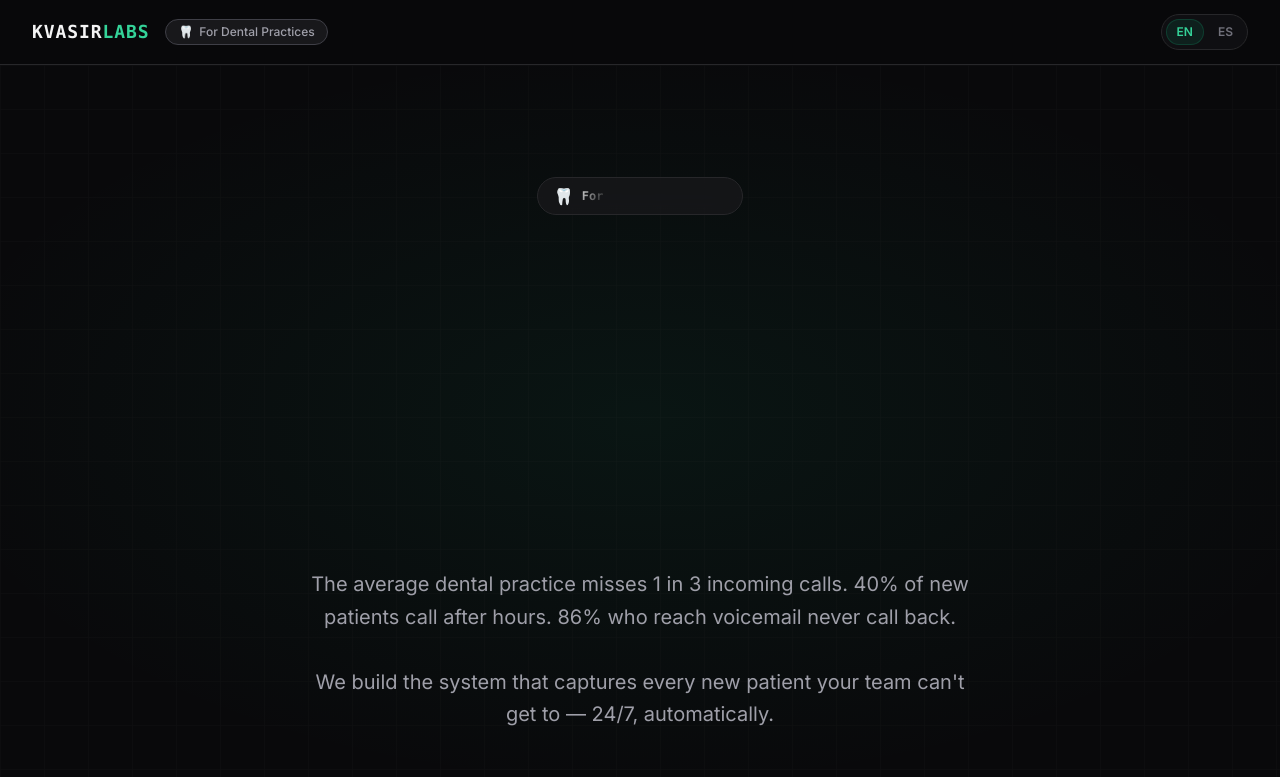
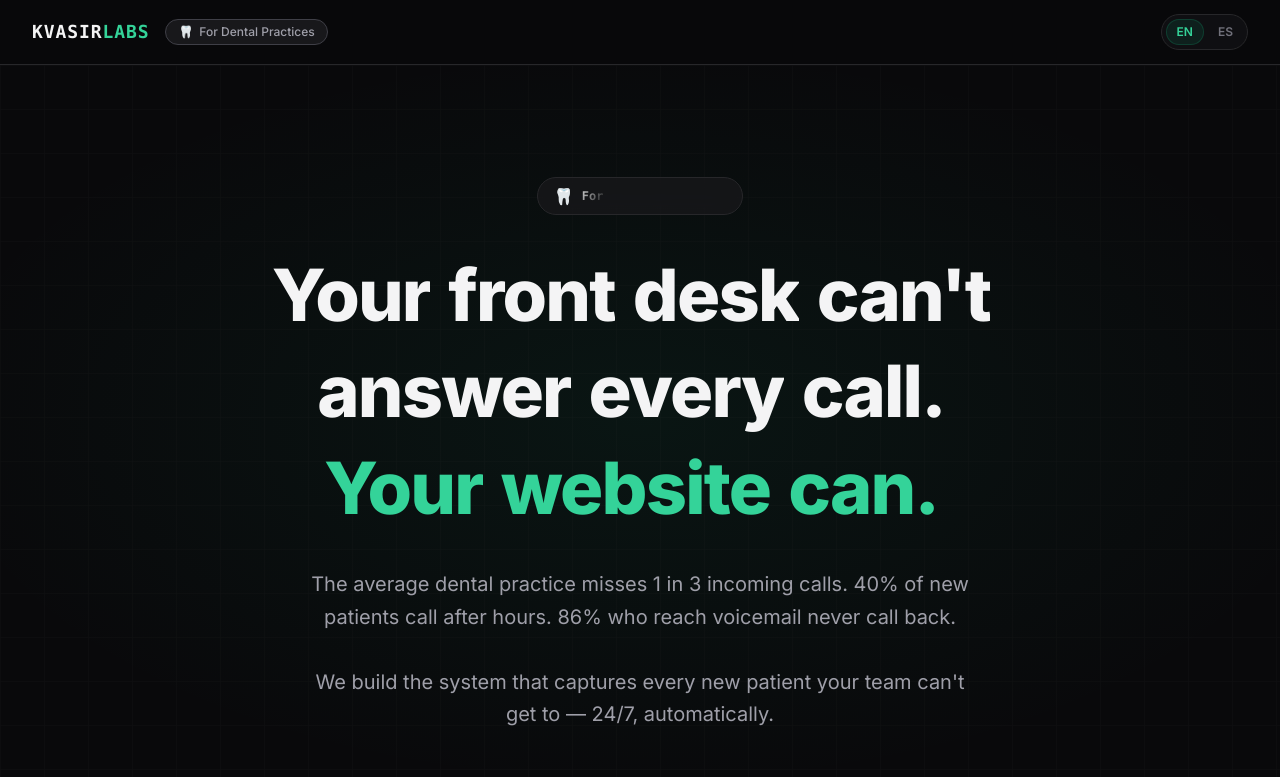
Before and after one commit to joseafg94/portafolio-web, a Next.js app: page /dental in a window 1280 px wide. Shown: the top 777 px of the page. Built offline with nearby package versions, Linux system fonts and the light colour scheme.

Commit message:
feat: implement NicheHero component and reusable AnimatedHeadline utility

```diff
--- a/app/components/niche/NicheHero.tsx
+++ b/app/components/niche/NicheHero.tsx
@@ -46,10 +46,9 @@ export default function NicheHero({ data }: Props) {
         </div>
 
         {/* Headline */}
-        <h1 className="mb-6 text-4xl font-extrabold tracking-tight sm:text-5xl md:text-6xl lg:text-7xl max-w-5xl leading-[1.1] text-zinc-100">
+        <h1 className="mb-6 text-4xl font-extrabold tracking-tight sm:text-5xl md:text-6xl lg:text-7xl max-w-5xl leading-[1.1]">
           <AnimatedHeadline
             text={hero.headline[locale]}
-            className="bg-gradient-to-br from-zinc-100 via-emerald-200 to-zinc-300 bg-clip-text text-transparent"
           />
         </h1>
 
--- a/app/components/ui/AnimatedHeadline.tsx
+++ b/app/components/ui/AnimatedHeadline.tsx
@@ -13,18 +13,27 @@ interface AnimatedHeadlineProps {
 
 /**
  * Shared animated headline component used by Hero and all NicheLanding pages.
- * Splits text on \n so each line animates as a separate word-by-word reveal.
+ * Splits text on \n. If there are multiple lines, the last line is highlighted
+ * in emerald to match the Dark Studio brand.
  */
 export default function AnimatedHeadline({ text, className = "" }: AnimatedHeadlineProps) {
   const lines = text.split("\n").filter((l) => l.trim().length > 0);
 
   return (
     <>
-      {lines.map((line, i) => (
-        <span key={i} className="block">
-          <TextReveal text={line} className={className} />
-        </span>
-      ))}
+      {lines.map((line, i) => {
+        // Highlight the last line if there are multiple lines
+        const isLast = i === lines.length - 1 && lines.length > 1;
+        const lineClass = isLast
+          ? "text-emerald-400"
+          : className || "text-zinc-100";
+
+        return (
+          <span key={i} className="block">
+            <TextReveal text={line} className={lineClass} />
+          </span>
+        );
+      })}
     </>
   );
 }
```
